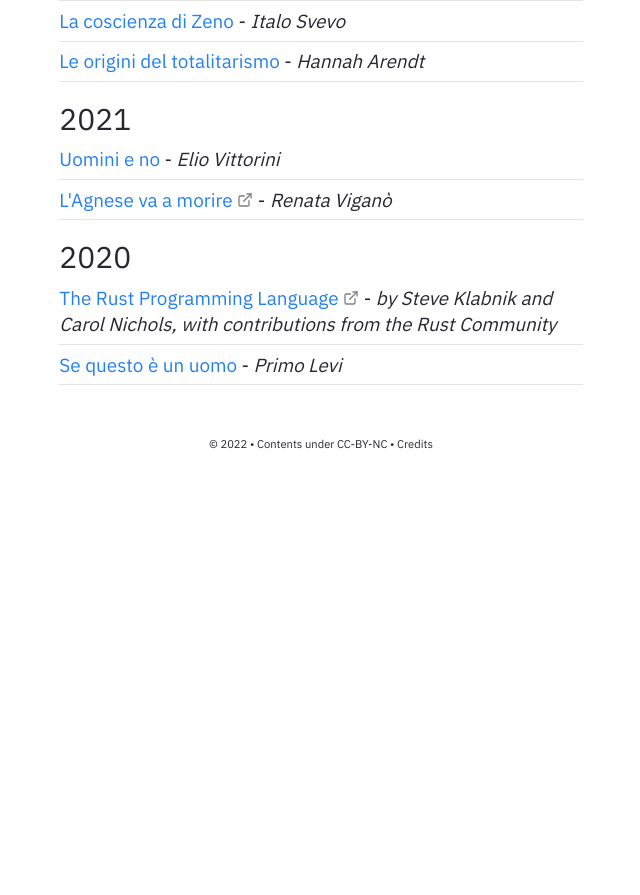
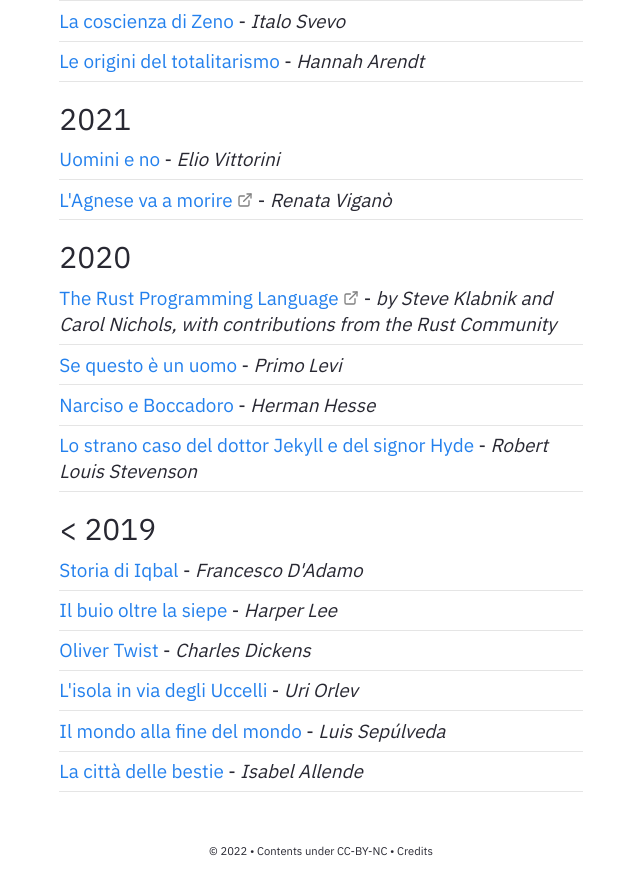
Before and after one commit to CuriousCI/enigma, a Jekyll site: the page built from _notes/Public/Biblioteca.md, in a window 1280 px wide and 900 px high, scrolled down 861 px. Shown: the top 895 px of the window, without its empty margins (319-959 px from the left). Built offline with Jekyll 4.4.1, drawn with Linux system fonts in a browser that asks for light colours; before the commit the page ends 1354 px from its top, so only the background shows below that.

Commit message:
Biblioteca

```diff
--- a/_notes/Public/Biblioteca.md
+++ b/_notes/Public/Biblioteca.md
@@ -31,3 +31,13 @@ format: list
 ### 2020
 - [The Rust Programming Language](https://doc.rust-lang.org/book/) -  *by Steve Klabnik and Carol Nichols, with contributions from the Rust Community*
 - [Se questo è un uomo]() - *Primo Levi*
+- [Narciso e Boccadoro]() - *Herman Hesse*
+- [Lo strano caso del dottor Jekyll e del signor Hyde]() - *Robert Louis Stevenson*
+
+### < 2019
+- [Storia di Iqbal]() - *Francesco D'Adamo*
+- [Il buio oltre la siepe]() - *Harper Lee*
+- [Oliver Twist]() - *Charles Dickens*
+- [L'isola in via degli Uccelli]() - *Uri Orlev*
+- [Il mondo alla fine del mondo]() - *Luis Sepúlveda*
+- [La città delle bestie]() - *Isabel Allende*
```
Also changed, not shown: _notes/Public/Antonio Gramsci.md (+10 -0 lines), _notes/Public/Giosuè Carducci.md (added, +24 -0 lines), _notes/Public/autori/Gabriele D'Annunzio.md (+11 -11 lines), _notes/Public/autori/Giosuè Carducci.md (deleted, +0 -4 lines), Pasted image 20220620093829.jpg (added), 1 other file.
